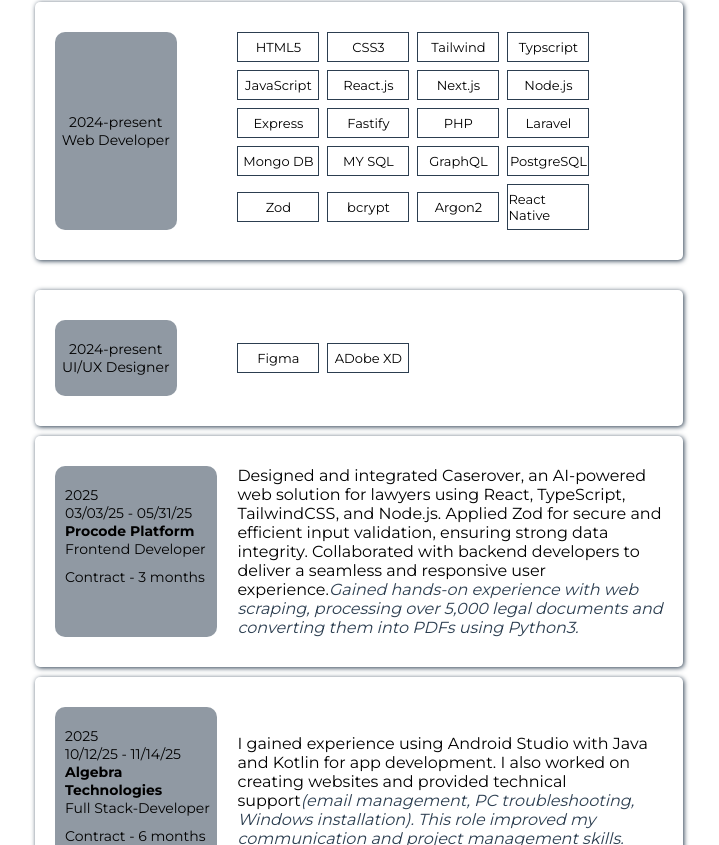
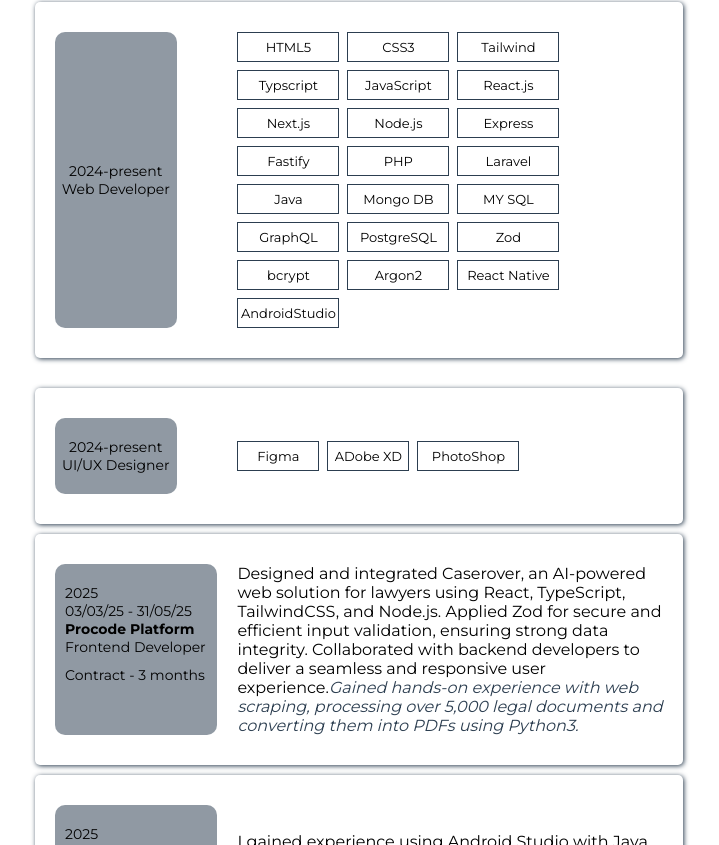
Before and after one commit to danielmututa/React-Portfolio, a React (Create React App) app: page /resume in a window 1280 px wide. Shown: the part 335-1180 px from the top of the page, without its empty margins (281-1000 px from the left). Built offline with nearby package versions, Linux system fonts and the light colour scheme.

Commit message:
updatng experince section

```diff
--- a/src/App.css
+++ b/src/App.css
@@ -30,6 +30,8 @@
     height: 49px;
 
   }
+
+
 
 
   .position--fixed{
@@ -1011,7 +1013,7 @@ font-family: 'Montserrat-Bold.ttf';
 
 .experince-ps{
 
-    width: 80px;
+    width: 100px;
     border: 1px solid #2C3E50;
     font-family:'Montserrat-Regular.ttf' ;
     display: flex;
@@ -1022,6 +1024,10 @@ font-family: 'Montserrat-Bold.ttf';
 
 
 }
+
+/* .experience-daniel{
+
+} */
 
 .experince-ds{
     width: 80px;
--- a/src/components/Contact/Contact.js
+++ b/src/components/Contact/Contact.js
@@ -10,7 +10,7 @@ const Contact = () => {
     const contactsection = [
         {icon:faPhone, name:'Phone' , type:'+263-775306263'},
         {icon: faEnvelope, name:'Email' , type:'mututadaniel54@gmail.com'},
-        {icon:faLocationDot, name:'Location' , type:'29-13th Crescent Warren Park 2'}
+        {icon:faLocationDot, name:'Location' , type:'Harare'}
     ]
 
 
--- a/src/components/Database/Database.js
+++ b/src/components/Database/Database.js
@@ -28,7 +28,7 @@
         description:'Astro mobiles are a brand of smartphones and mobile devices, primarily associated with V3 Mobile and Mobicel in certain regions. In Zimbabwe, Astro Mobile is actually an IT services company offering mobile phone services, telecommunications, and communication solutions.',
         img:'astro note 13 max.png',
         type:'personal projects',
-        link:'https://astromobiles.vercel.app/'
+        link:'https://astromobile.io'
     },
 
     {
--- a/src/components/Experience/Experience.js
+++ b/src/components/Experience/Experience.js
@@ -1,6 +1,6 @@
 import React from 'react'
 // import danielcv from "../images/Daniel Mutandwa Mututa CV.pdf"
-import mycv from "../images/Daniel Mutandwa Mututa CV (8).pdf"
+import mycv from "../images/Daniel Mutandwa Mututa CV (.1).pdf"
 import computing from "../images/describe claude computing.pdf"
 import computingtype from "../images/describe.pdf"
 import servicetypes from "../images/Achievements - danielmututa-5357 _ Microsoft Learn.pdf"
@@ -24,7 +24,7 @@ const Experience = () => {
  // Create a link element
  const link = document.createElement('a');
  link.href = mycv;
- link.download = 'Daniel Mutandwa Mututa CV.pdf';
+ link.download = 'Daniel Mutandwa Mututa CV (.1).pdf';
  document.body.appendChild(link);
  link.click();
  document.body.removeChild(link);
@@ -97,6 +97,7 @@ const Experience = () => {
           <p className='experince-ps'>Fastify</p>
           <p className='experince-ps'>PHP</p>
           <p className='experince-ps'>Laravel</p>
+          <p className='experince-ps'>Java</p>
           <p className='experince-ps'>Mongo DB</p>
           <p className='experince-ps'>MY SQL</p>
           <p className='experince-ps'>GraphQL</p>
@@ -105,6 +106,8 @@ const Experience = () => {
           <p className='experince-ps'>bcrypt</p>
           <p className='experince-ps'>Argon2</p>
           <p className='experince-ps'>React Native</p>
+          <p className='experince-ps'>AndroidStudio</p>
+          {/* <p className='experince-ps'>AndroidStudio</p> */}
         </div>
         </div>
        </div>
@@ -132,6 +135,7 @@ const Experience = () => {
         <div className="experince-alltypes">
           <p className='experince-ds'>Figma</p>
           <p className='experince-ds'>ADobe XD</p>
+                    <p className='experince-ps'>PhotoShop</p>
         </div>
         </div>
        </div>
@@ -148,7 +152,7 @@ const Experience = () => {
 
         <div className="education-inner">
           <p>2025</p>
-          <p>03/03/25 - 05/31/25</p>
+          <p>03/03/25 - 31/05/25</p>
           <p className='experincetype'>Procode Platform</p>
          <p className='experince-bcamp'>Frontend Developer</p>
           <p className='experince-bcamp'>Contract - 3 months</p>
@@ -179,7 +183,7 @@ Gained hands-on experience with web scraping, processing over 5,000 legal docume
 
         <div className="education-inner">
           <p>2025</p>
-          <p>10/12/25 - 11/14/25</p>
+          <p>12/10/25 - current</p>
           <p className='experincetype'>Algebra Technologies</p>
          <p className='experince-bcamp'>Full Stack-Developer</p>
           <p className='experince-bcamp'>Contract - 6 months</p>
--- a/src/components/Home/Home.js
+++ b/src/components/Home/Home.js
@@ -69,6 +69,7 @@ const Home = () => {
 
 
       <div className="home-text-typing">
+
         <h1>Daniel Mututa</h1>
         <p className="front">I'm a <span ref={textRef}></span></p>   {/* Add class 'front' to the p tag */}
       </div>
--- a/src/components/Navbar/Navbar.js
+++ b/src/components/Navbar/Navbar.js
@@ -14,6 +14,7 @@ const Navbar = () => {
 
     <Link to='/' className="navbar--p-c">
             <div className='navbar-p-color'>D</div>
+
             <span className="portfolio-text">mututa</span>
             {/* <div className='navbar-p-color'>P</div>ortfolio */}
           </Link>
```
Also changed, not shown: src/components/images/danielmututalogo.png (added), 1 other file (tests, documents, lock files or other folders).
